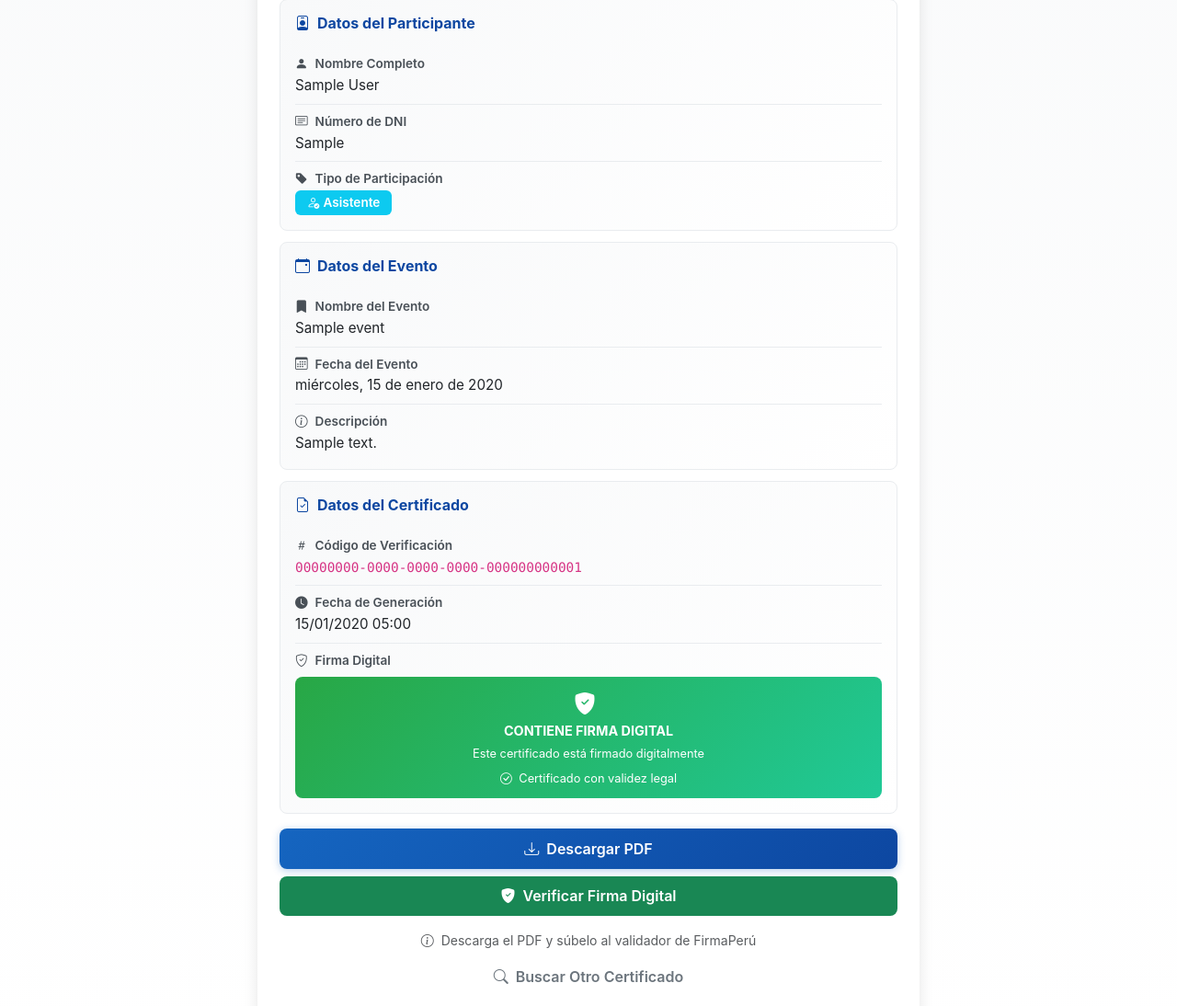
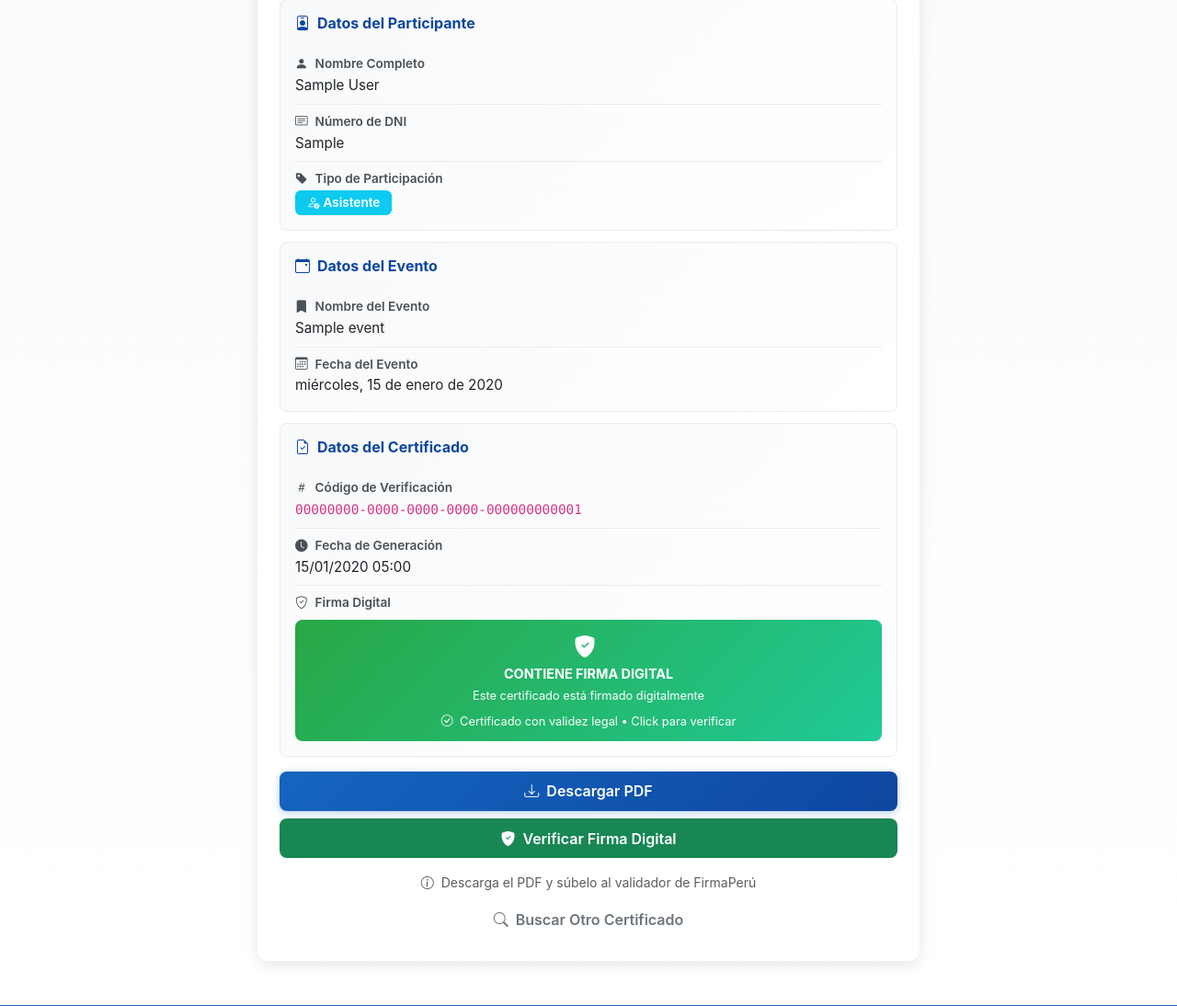
Before and after one commit to ajahuanex/sistema_certificados_drtc, a Django app: page /verificar/00000000-0000-0000-0000-000000000001/ in a window 1280 px wide. Shown: the part 551-1645 px from the top of the page at 92% size. Run offline with Django 5.2, Linux system fonts and the light colour scheme; data comes from the database, SQL or seed files in the repository; tables that the repository leaves empty hold one stand-in row (values such as "Sample post").

Commit message:
Hacer cuadro firma digital clickeable y eliminar descripción evento

```diff
--- a/templates/certificates/verify.html
+++ b/templates/certificates/verify.html
@@ -81,6 +81,16 @@
         border-radius: 8px;
         text-align: center;
         margin-top: 0.5rem;
+        display: block;
+        transition: all 0.3s;
+        cursor: pointer;
+    }
+
+    a.signature-badge:hover {
+        background: linear-gradient(135deg, #20c997 0%, #17a2b8 100%);
+        transform: translateY(-2px);
+        box-shadow: 0 4px 16px rgba(40, 167, 69, 0.4);
+        color: white;
     }
 
     .signature-badge.unsigned {
@@ -262,16 +272,7 @@
                             </div>
                         </div>
 
-                        {% if certificate.participant.event.description %}
-                        <div class="info-item">
-                            <div class="info-label">
-                                <i class="bi bi-info-circle me-2"></i>Descripción
-                            </div>
-                            <div class="info-value">
-                                {{ certificate.participant.event.description }}
-                            </div>
-                        </div>
-                        {% endif %}
+
                     </div>
 
                     <div class="info-section">
@@ -302,7 +303,11 @@
                                 <i class="bi bi-shield-check me-2"></i>Firma Digital
                             </div>
                             <div class="info-value">
-                                <div class="signature-badge">
+                                <a href="https://apps.firmaperu.gob.pe/web/validador.xhtml"
+                                   target="_blank"
+                                   rel="noopener noreferrer"
+                                   class="signature-badge text-decoration-none"
+                                   title="Click para verificar en FirmaPerú">
                                     <i class="bi bi-shield-fill-check me-2" style="font-size: 1.5rem;"></i>
                                     <div class="fw-bold">CONTIENE FIRMA DIGITAL</div>
                                     <div class="small mt-1">
@@ -310,9 +315,9 @@
                                     </div>
                                     <div class="small mt-2">
                                         <i class="bi bi-check-circle me-1"></i>
-                                        Certificado con validez legal
+                                        Certificado con validez legal • Click para verificar
                                     </div>
-                                </div>
+                                </a>
                             </div>
                         </div>
                     </div>
```
